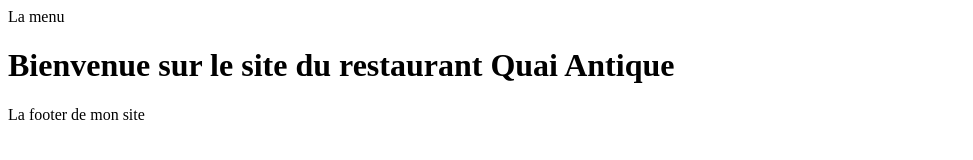
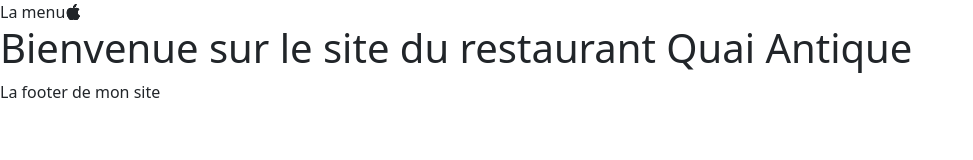
Before and after one commit to Babiyola/QuaiAntique, a website with bundled scripts: page index.html in a window 1280 px wide. Shown: the whole page, without its empty margins (0-973 px from the left). Built offline with nearby package versions, Linux system fonts and the light colour scheme; files whose address does not match are found by name.

Commit message:
bootstrap added

```diff
--- a/index.html
+++ b/index.html
@@ -3,14 +3,17 @@
 <head>
     <meta charset="UTF-8">
     <meta name="viewport" content="width=device-width, initial-scale=1.0">
+    <link rel="stylesheet" href="node_modules/bootstrap/dist/css/bootstrap.min.css"/>
+    <link rel="stylesheet" href="node_modules/bootstrap-icons/font/bootstrap-icons.css"/>
     <title>Document</title>
 </head>
 <body>
-    <header>La menu</header>
+    <header>La menu<i class="bi bi-apple"></i></header>
     <main id ="main-page">
         <!--Le contenu de la page sera injectée ici-->
     </main>
     <footer>La footer de mon site</footer>
     <script type="module" src="Router/Router.js"></script>
+    <script src = "node_modules/bootstrap/dist/js/bootstrap.bundle.min.js"></script>
 </body>
 </html>
--- /dev/null
+++ b/package.json
@@ -0,0 +1,6 @@
+{
+  "dependencies": {
+    "bootstrap": "^5.3.3",
+    "bootstrap-icons": "^1.11.3"
+  }
+}
```
Also changed, not shown: 2 other files.
